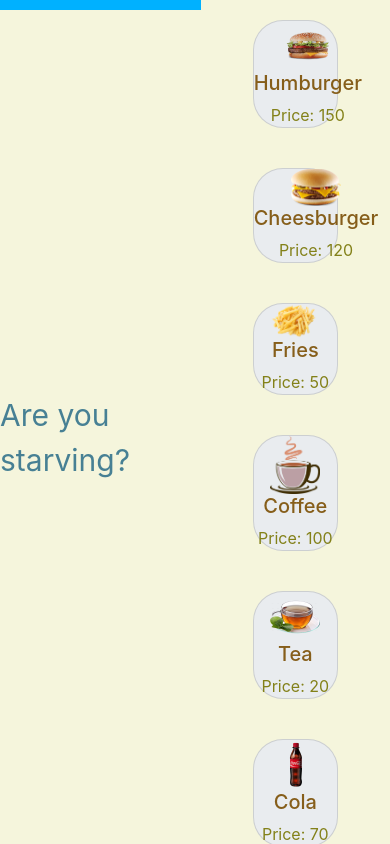
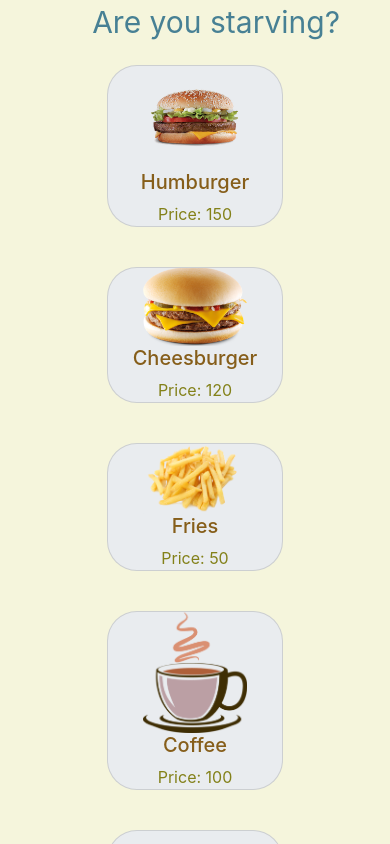
Before and after one commit to koreicnurs/fast-food, a React (Create React App) app: page / in a window 390 px wide. Shown: the top 844 px of the page. Built offline with nearby package versions, Linux system fonts and the light colour scheme.

Commit message:
#8 remake css for price, orders, add media

```diff
--- a/src/App.css
+++ b/src/App.css
@@ -1,14 +1,13 @@
 #root {
     display: flex;
     color: #838119;
+    background: #f5f5dc;
 }
 
 .Orders {
     display: flex;
     flex-direction: column;
-    align-items: center;
     flex-grow: 1;
-    background: #f5f5dc;
 }
 
 .Products {
@@ -16,5 +15,18 @@
     justify-content: center;
     flex-wrap: wrap;
     width: 60%;
-    background: #f5f5dc;
 }
+
+@media screen and (max-width: 860px) {
+    #root {
+        flex-direction: column;
+    }
+
+    .Orders {
+
+    }
+
+    .Products {
+        width: 100%;
+    }
+}
--- a/src/components/Orders/Orders.css
+++ b/src/components/Orders/Orders.css
@@ -1,17 +1,30 @@
 .Orders__order {
-    width: 90%;
+    display: flex;
+    flex-direction: row;
+    max-width: 90%;
     align-items: center;
     border-radius: 20px;
     margin: 10px 20px;
     background: hsl(189deg 100% 93%);
-    padding: 15px 0;
-    justify-content: space-between;
+    padding: 15px 30px;
 }
 
 p {
-    margin-bottom: 10px;
+    margin: 0;
 }
 
 .Orders__order__name {
     color: #8ea449;
+    flex-grow: 1;
+    margin: 0;
+    width: 100%;
 }
+
+.Orders__order__count {
+    margin-right: 50px;
+}
+
+.Orders__order__price {
+    margin-right: 20px;
+    width: 150px;
+}
--- a/src/components/Price/Price.css
+++ b/src/components/Price/Price.css
@@ -1,8 +1,7 @@
 .Orders__order__price-total {
     display: flex;
-    align-items: center;
     font-size: 30px;
-    flex-grow: 1;
-    border-top: 10px solid #00b1ff;
     color: #478094;
+    justify-content: end;
+    margin-right: 50px;
 }
```
